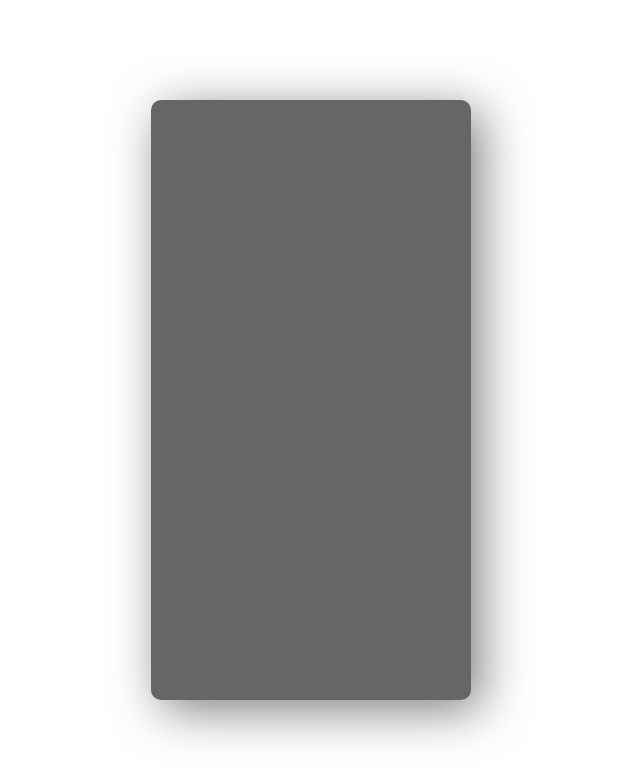
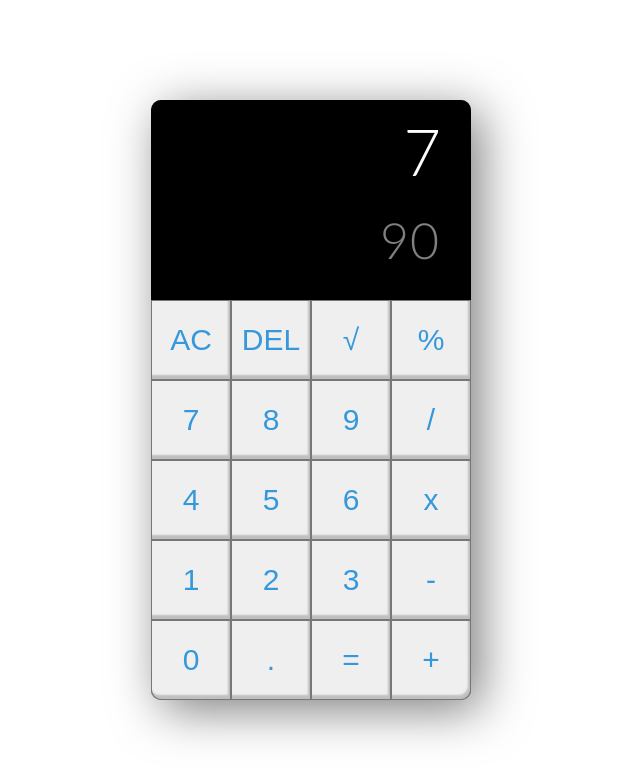
Before and after one commit to DanielJBailey/React-Calculator, a React (Create React App) app: page / in a window 1280 px wide. Shown: the top 780 px of the page, without its empty margins (329-969 px from the left). Built offline with nearby package versions, Linux system fonts and the light colour scheme.

Commit message:
finish styling calculator

```diff
--- a/src/App.js
+++ b/src/App.js
@@ -1,11 +1,23 @@
 import React, { Component } from 'react';
+import Screen from './components/Screen';
+import ButtonContainer from './components/ButtonContainer';
 import './styles/App.css';
 
 class App extends Component {
+  constructor(props) {
+    super(props);
+    this.state = {
+      result:  90,
+      input:  7,
+      calc: null,
+      operator: null
+    }
+  }
   render() {
     return (
       <div className="Calculator">
-
+        <Screen input = {this.state.input} result={this.state.result}/>
+        <ButtonContainer />
       </div>
     );
   }
--- /dev/null
+++ b/src/components/Button.js
@@ -0,0 +1,14 @@
+import React from 'react';
+import '../styles/Button.css';
+
+const Button = (props) => {
+
+    return(
+    <div>
+        <button className="button" id={props.id}>{props.name}</button>
+    </div>
+    );
+
+};
+
+export default Button;
--- /dev/null
+++ b/src/components/ButtonContainer.js
@@ -0,0 +1,43 @@
+import React from 'react';
+import Button from './Button';
+import '../styles/ButtonContainer.css';
+
+const ButtonContainer = (props) => {
+    return(
+        <div className="button-container">
+            <div className="button-row">
+                <Button name = "AC"/>
+                <Button name = "DEL"/>
+                <Button name = "√"/>
+                <Button name = "%"/>
+            </div>
+            <div className="button-row">
+                <Button name = "7"/>
+                <Button name = "8"/>
+                <Button name = "9"/>
+                <Button name = "/"/>
+            </div>
+            <div className="button-row">
+                <Button name = "4"/>
+                <Button name = "5"/>
+                <Button name = "6"/>
+                <Button name = "x"/>
+            </div>
+            <div className="button-row">
+                <Button name = "1"/>
+                <Button name = "2"/>
+                <Button name = "3"/>
+                <Button name = "-"/>
+            </div>
+            <div className="button-row">
+                <Button name = "0" id="bottom-left"/>
+                <Button name = "."/>
+                <Button name = "="/>
+                <Button name = "+" id="bottom-right"/>
+            </div>
+        </div>
+    );
+};
+
+
+export default ButtonContainer;
--- /dev/null
+++ b/src/components/Screen.js
@@ -0,0 +1,17 @@
+import React from 'react'
+import '../styles/Screen.css';
+
+const Screen = (props) => {
+    return(
+        <div className = "screen">
+            <div className = 'user-input-screen'>
+                {props.input}
+            </div>
+            <div className = 'result-screen'>
+                {props.result}
+            </div>
+        </div>
+    );
+}
+
+export default Screen;
--- /dev/null
+++ b/src/styles/Button.css
@@ -0,0 +1,21 @@
+.button {
+    border: 1px solid rgba(0,0,0,0.5);
+    display: flex;
+    flex-direction: column;
+    align-items: center;
+    justify-content: center;
+    font-size: 30px;
+    outline: none;
+    box-shadow: inset -2px -4px 2px rgba(0,0,0,0.2);
+    height: 80px;
+    width: 80px;
+    color: #3498db;
+    font-weight: 300;
+    cursor: pointer;
+}
+
+.button:active {
+    transform: translateY(1px);
+    box-shadow: none;
+    color: #81ecec;
+}
--- /dev/null
+++ b/src/styles/ButtonContainer.css
@@ -0,0 +1,23 @@
+.button-container {
+    height: 400px;
+    width: 100%;
+    border-bottom-left-radius: 10px;
+    border-bottom-right-radius: 10px;
+}
+
+.button-row {
+    display: flex;
+    flex-direction: row;
+    align-items: center;
+    justify-content: center;
+    height: 80px;
+    width: 100%;
+}
+
+#bottom-left {
+    border-bottom-left-radius: 10px;
+}
+
+#bottom-right {
+    border-bottom-right-radius: 10px;
+}
--- /dev/null
+++ b/src/styles/Screen.css
@@ -0,0 +1,36 @@
+.screen {
+    height: 200px;
+    max-width: 100%;
+    background-color: black;
+    border-top-left-radius: 10px;
+    border-top-right-radius: 10px;
+    display: flex;
+    flex-direction: column;
+    align-items: center;
+    justify-content: center;
+}
+
+.user-input-screen {
+    color: white;
+    flex: 1;
+    width: 100%;
+    display: flex;
+    flex-direction: row;
+    justify-content: flex-end;
+    align-items: flex-end;
+    font-size: 65px;
+    padding: 0 30px;
+}
+
+.result-screen {
+    flex: 1;
+    color: rgba(255,255,255,0.5);
+    width: 100%;
+    display: flex;
+    flex-direction: row;
+    justify-content: flex-end;
+    align-items: flex-start;
+    padding: 20px 30px 0;
+    font-size: 50px;
+    letter-spacing: 2px;
+}
--- a/src/styles/index.css
+++ b/src/styles/index.css
@@ -1,11 +1,17 @@
-body {
+@import url('https://fonts.googleapis.com/css?family=Lato:300');
+
+* {
+  box-sizing: border-box;
   margin: 0;
   padding: 0;
-  box-sizing: border-box;
+}
+
+body {
   display: flex;
   flex-direction: column;
   align-items: center;
   justify-content: center;
   height: 100vh;
   width: 100vw;
+  font-family: 'Lato', sans-serif;
 }
```
